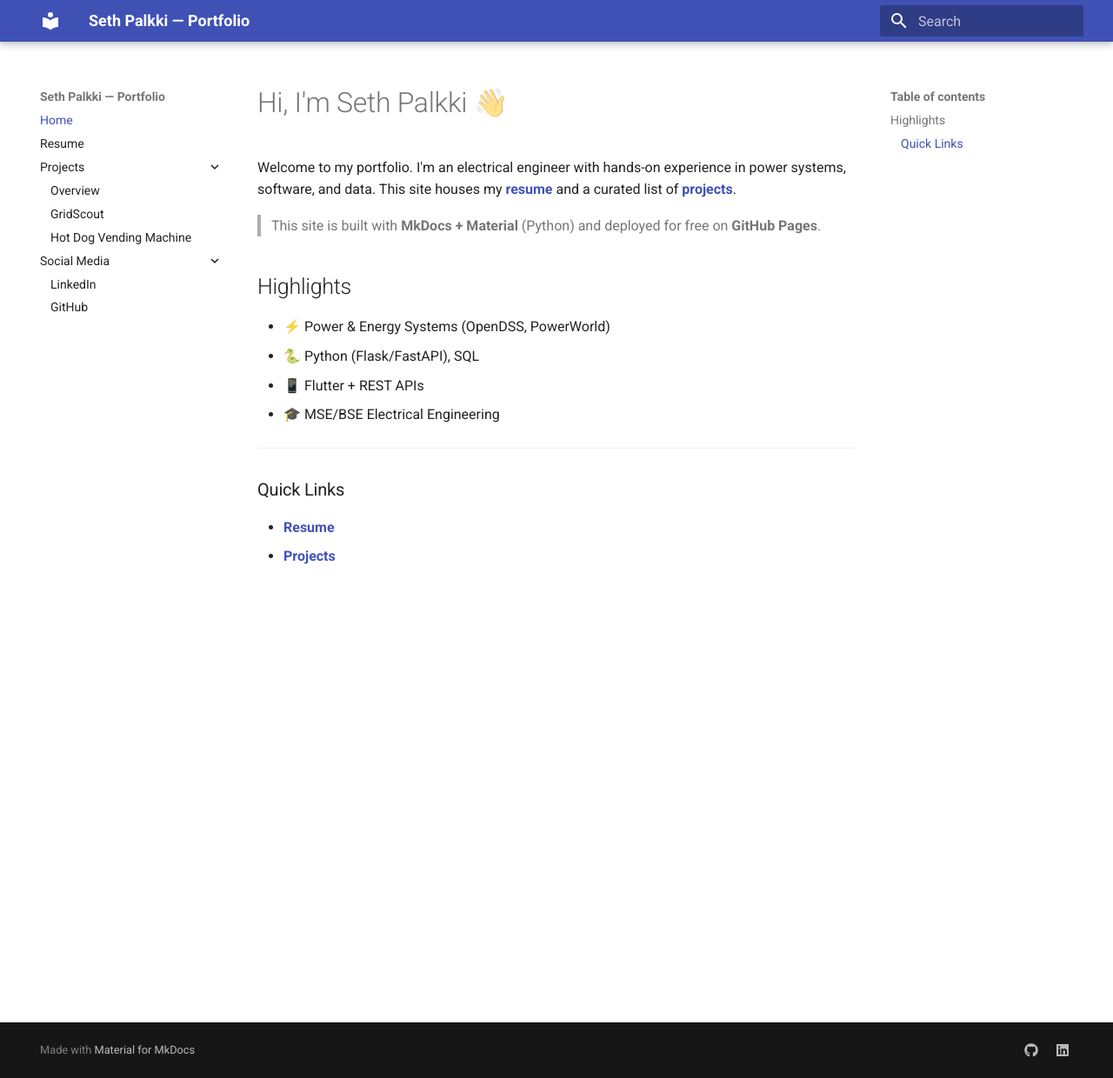
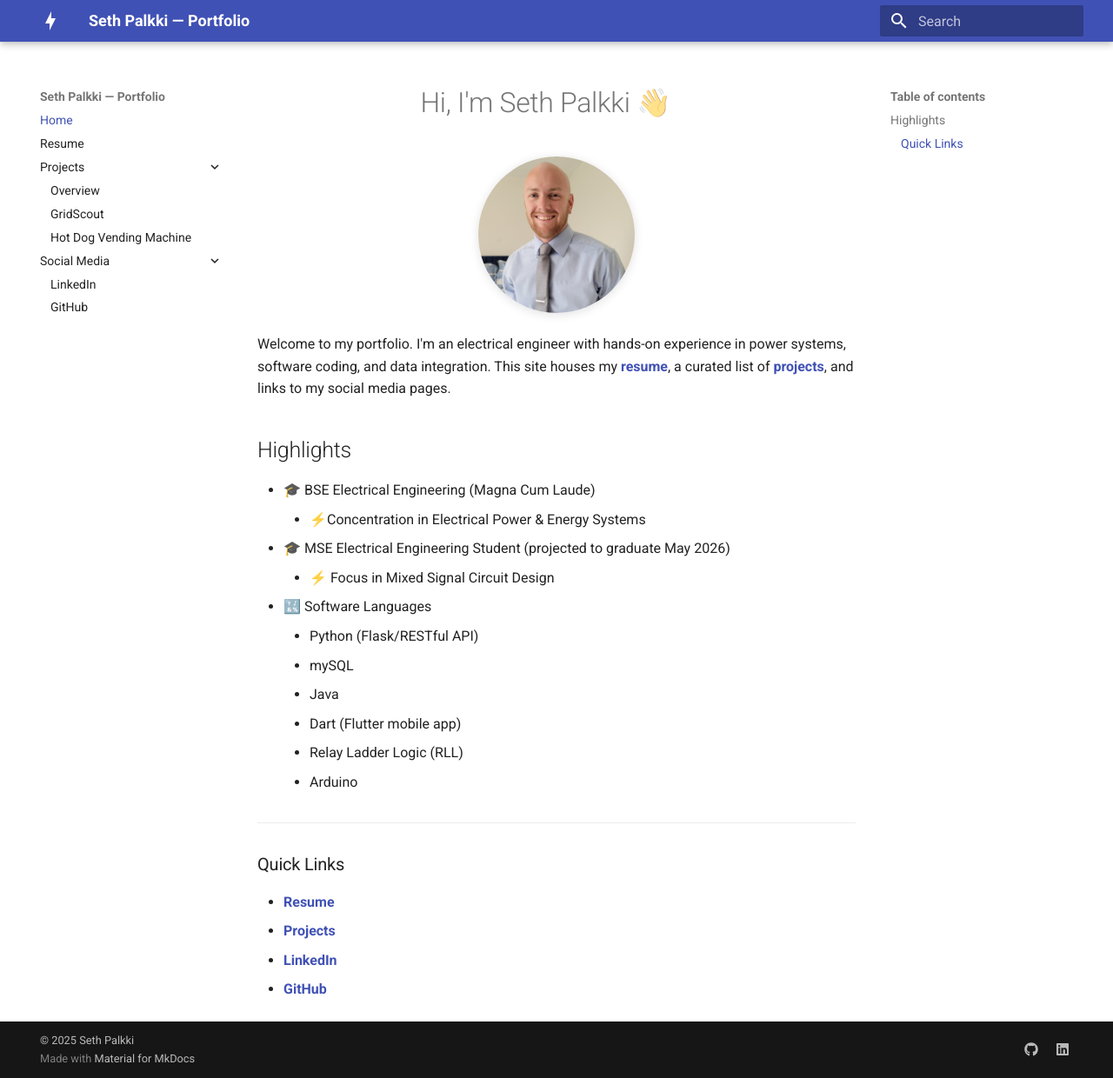
Before and after one commit to EmperorPalkkitine/my-portfolio, an MkDocs documentation site: the page built from docs/index.md, in a window 1280 px wide and 1240 px high. Shown: the whole window at 87% size. Built offline with MkDocs 1.6.1 and Material for MkDocs 9.7.7, drawn with Linux system fonts in a browser that asks for light colours.

Commit message:
Landing page edited

```diff
--- a/docs/index.md
+++ b/docs/index.md
@@ -1,18 +1,28 @@
-# Hi, I'm Seth Palkki 👋
-
-Welcome to my portfolio. I'm an electrical engineer with hands-on experience in power systems, software, and data. This site houses my **[resume](resume.md)** and a curated list of **[projects](projects/index.md)**.
-
-> This site is built with **MkDocs + Material** (Python) and deployed for free on **GitHub Pages**.
+# Hi, I'm Seth Palkki 👋 {: style="text-align:center" }
+<p align="center">
+    <img src="assets/headshot.jpg" alt="Seth Palkki headshot" width="180" loading="lazy" style="border-radius: 50%; box-shadow:0 2px 12px rgba(0,0,0,.12)">
+</p>
+Welcome to my portfolio. I'm an electrical engineer with hands-on experience in power systems, software coding, and data integration. This site houses my **[resume](resume.md)**, a curated list of **[projects](projects/index.md)**, and links to my social media pages.
 
 ## Highlights
 
-- ⚡ Power & Energy Systems (OpenDSS, PowerWorld)
-- 🐍 Python (Flask/FastAPI), SQL
-- 📱 Flutter + REST APIs
-- 🎓 MSE/BSE Electrical Engineering
+- 🎓 BSE Electrical Engineering (Magna Cum Laude)
+    - ⚡Concentration in Electrical Power & Energy Systems
+- 🎓 MSE Electrical Engineering Student (projected to graduate May 2026)
+    - ⚡ Focus in Mixed Signal Circuit Design
+- 🔣 Software Languages
+    - Python (Flask/RESTful API)
+    - mySQL
+    - Java
+    - Dart (Flutter mobile app)
+    - Relay Ladder Logic (RLL)
+    - Arduino
+
 
 ---
 
 ### Quick Links
 - **[Resume](resume.md)**
 - **[Projects](projects/index.md)**
+- **[LinkedIn](https://www.linkedin.com/in/seth-palkki-1b390b217/)**
+- **[GitHub](https://github.com/EmperorPalkkitine)**
--- a/mkdocs.yml
+++ b/mkdocs.yml
@@ -3,6 +3,8 @@ site_description: Personal site with resume and projects
 site_url: https://emperorpalkkitine.github.io/my-portfolio/
 theme:
   name: material
+  icon:
+    logo: material/lightning-bolt
   features:
     - navigation.instant
     - navigation.tracking
@@ -47,3 +49,4 @@ extra:
       link: https://www.linkedin.com/in/seth-palkki-1b390b217/
 plugins:
   - search
+copyright: "© 2025 Seth Palkki"
```
Also changed, not shown: docs/assets/headshot.jpg (added).
